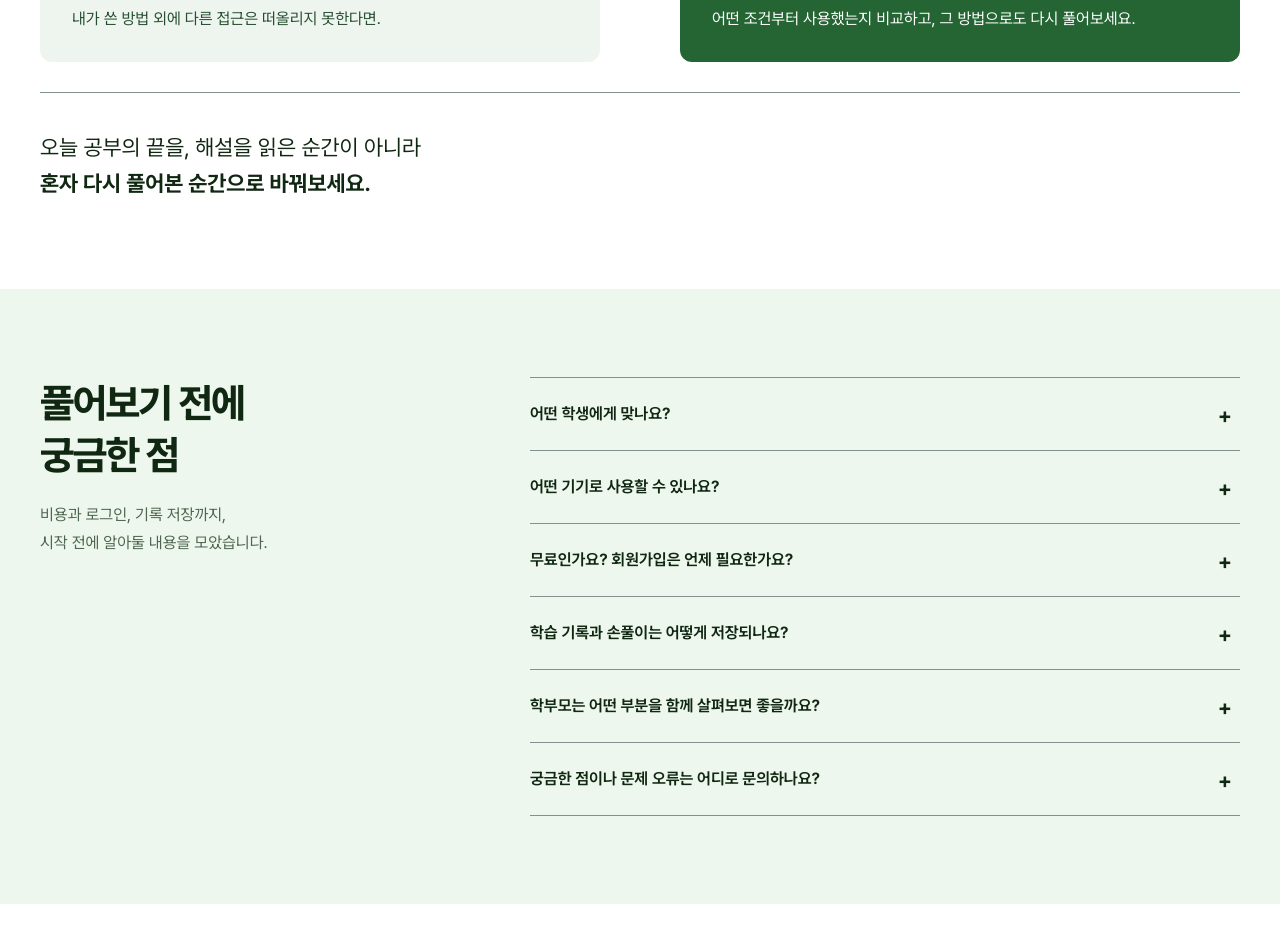
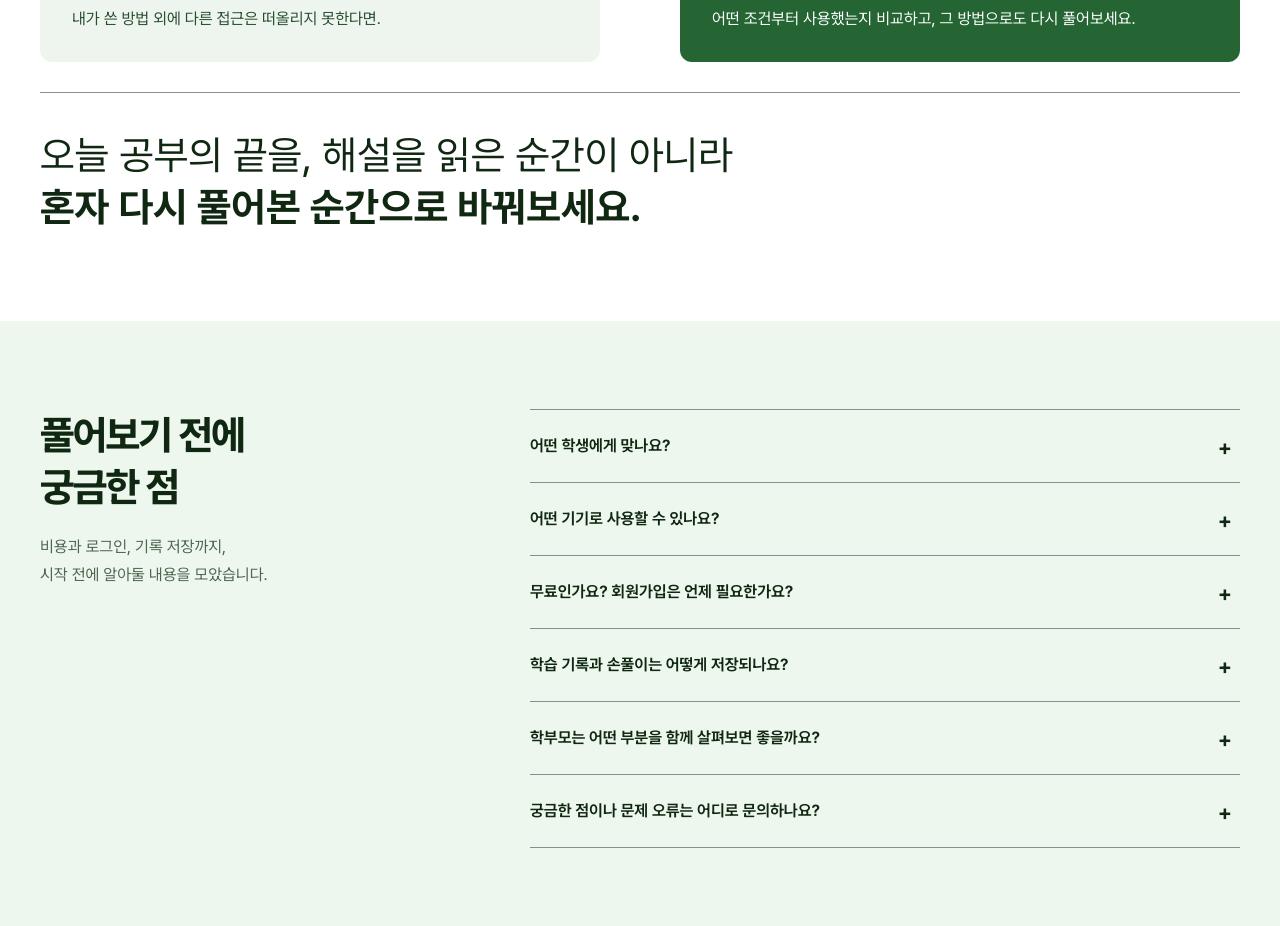
Before and after one commit to webfitmoon/trinitylab, a Next.js app: page / in a window 1280 px wide. Shown: the part 5808-6734 px from the top of the page. Built offline with nearby package versions, Linux system fonts and the light colour scheme.

Commit message:
Match takeaway text size to FAQ heading

```diff
--- a/app/globals.css
+++ b/app/globals.css
@@ -606,13 +606,13 @@
 .learning-after>span,.learning-after p{color:#fff}
 .learning-arrow{color:#246533}
 .learning-arrow{font-size:28px;text-align:center}
-.learning-takeaway{margin:36px 0 0;font-size:22px;line-height:1.65;max-width:none}
+.learning-takeaway{margin:36px 0 0;font-size:40px;line-height:1.3;max-width:none}
 .program-guide .record-cards article{background:#fff;border-color:#d7e6d0}
 .program-guide .record-cards h3,.program-guide .record-cards p{color:var(--ink)}
 .program-guide .record-cards h3{margin-bottom:0}
 .program-guide .record-cards p{margin-top:10px;margin-bottom:0}
 .program-guide .record-section .section-head h2{margin-bottom:0}
-@media(max-width:767px){.learning-comparison{grid-template-columns:1fr;gap:16px}.learning-arrow{text-align:left;transform:rotate(90deg);width:28px}.learning-before,.learning-after{padding:24px}.learning-takeaway{font-size:20px}}
+@media(max-width:767px){.learning-comparison{grid-template-columns:1fr;gap:16px}.learning-arrow{text-align:left;transform:rotate(90deg);width:28px}.learning-before,.learning-after{padding:24px}.learning-takeaway{font-size:28px;line-height:1.4}}
 
 /* Reference TML emblem, cropped to its circular boundary. */
 .brand-logo .brand-emblem{position:relative;display:block;flex:0 0 44px;width:44px;height:44px;overflow:hidden;border-radius:50%;background:#183c24}
```
